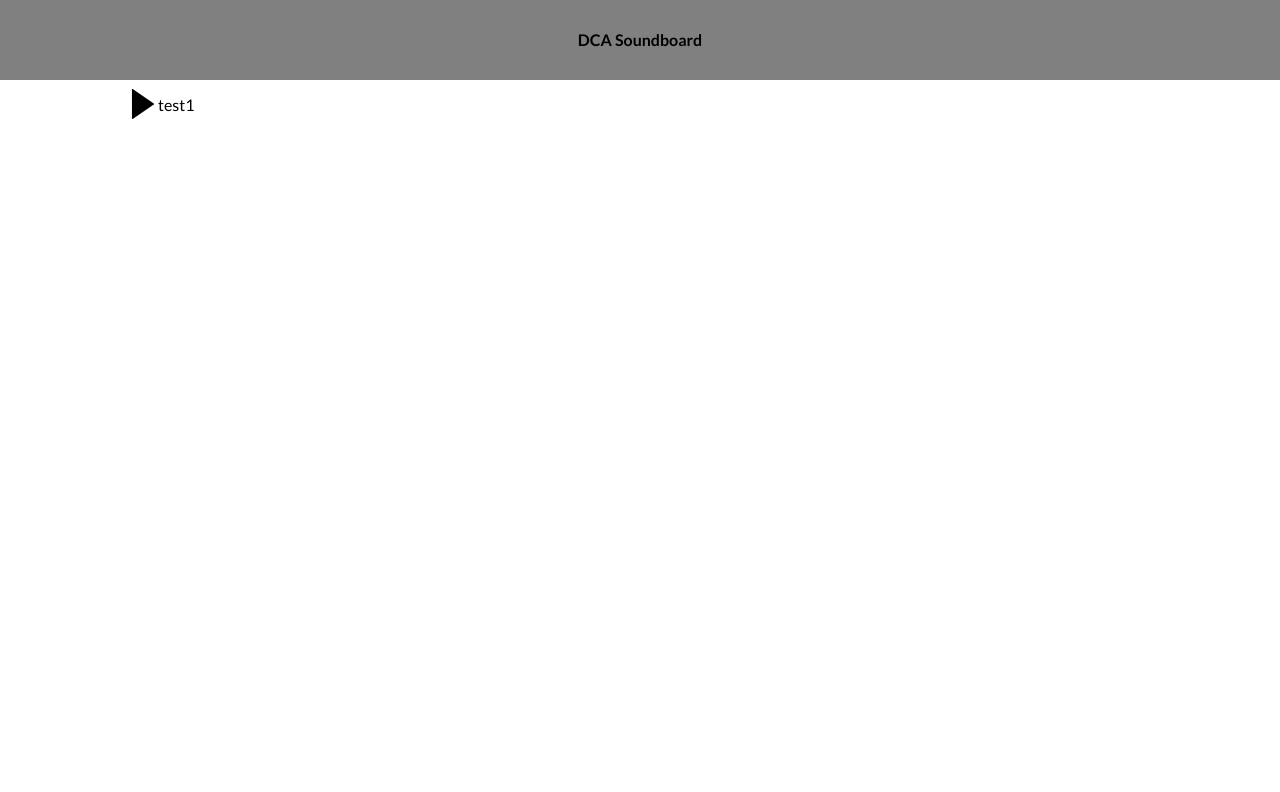
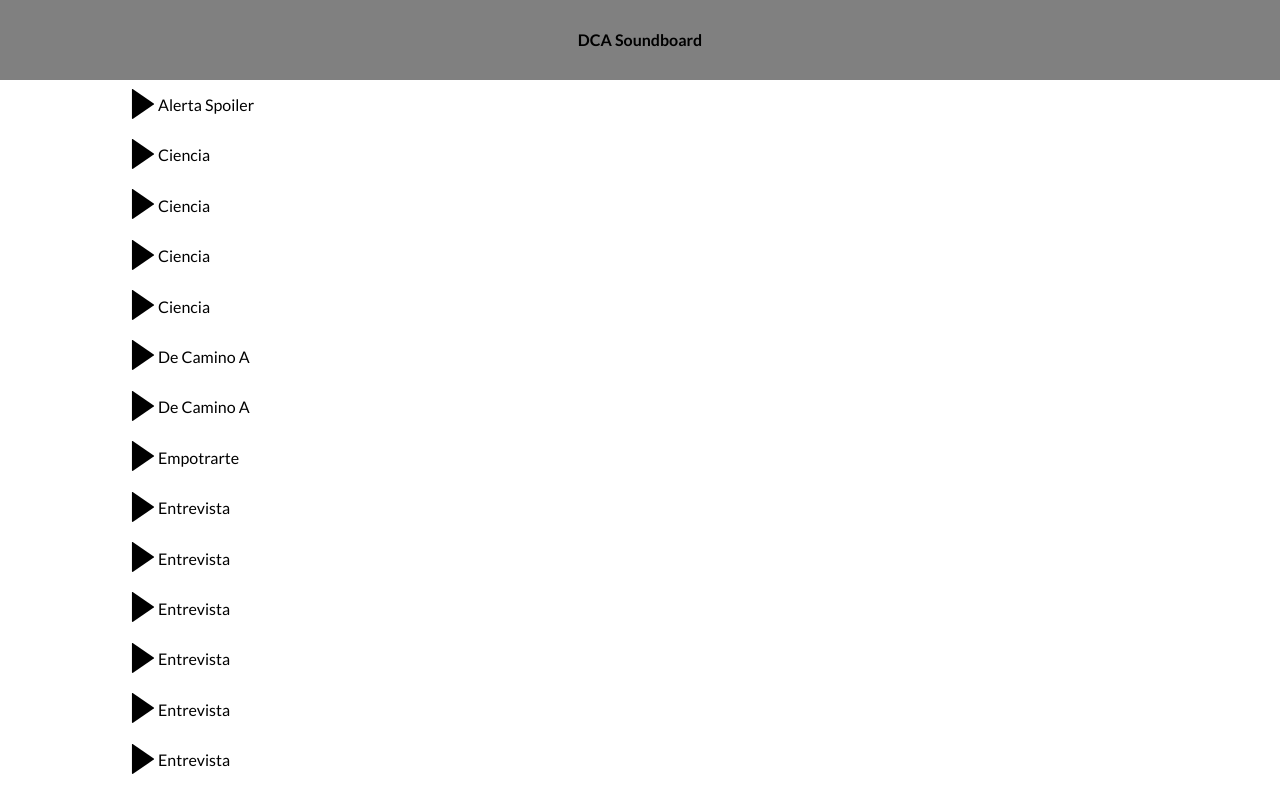
Before and after one commit to fernandopulsa/dca-soundboard, an Angular app: page / in a window 1280 px wide. Shown: the top 792 px of the page. Built offline with nearby package versions, Linux system fonts and the light colour scheme.

Commit message:
Start to create JSON with the audios

```diff
--- a/src/app/soundboard/audio-db.service.ts
+++ b/src/app/soundboard/audio-db.service.ts
@@ -8,7 +8,189 @@ import { AudioElement } from './audio.model';
 export class AudioDbService {
 
   private audios:AudioElement[] = [
-    new AudioElement('test1', '/assets/audios/musqueta_J_1.wav')
+    new AudioElement(
+      'Alerta Spoiler',
+      '/assets/audios/alerta-spoiler.wav',
+      'spoiler',
+      'group',
+      '01'
+    ),
+    new AudioElement(
+      'Ciencia',
+      '/assets/audios/ciencia_C_1.wav',
+      'ciencia',
+      'Carlos',
+      '01'
+    ),
+    new AudioElement(
+      'Ciencia',
+      '/assets/audios/ciencia_CFJ_1.wav',
+      'ciencia',
+      'group',
+      '01'
+    ),
+    new AudioElement(
+      'Ciencia',
+      '/assets/audios/ciencia_F_1.wav',
+      'ciencia',
+      'Fer',
+      '01'
+    ),
+    new AudioElement(
+      'Ciencia',
+      '/assets/audios/ciencia_J_1.wav',
+      'ciencia',
+      'Jordi',
+      '01'
+    ),
+    new AudioElement(
+      'De Camino A',
+      '/assets/audios/decaminoa_C_1.wav',
+      'De Camino A',
+      'Carlos',
+      '01'
+    ),
+    new AudioElement(
+      'De Camino A',
+      '/assets/audios/decaminoa_CFJ_1.wav',
+      'De Camino A',
+      'group',
+      '01'
+    ),
+    new AudioElement(
+      'Empotrarte',
+      '/assets/audios/emprotarte.wav',
+      'Empotrarte',
+      'Jordi',
+      '01'
+    ),
+    new AudioElement(
+      'Entrevista',
+      '/assets/audios/entrevista_C_1.wav',
+      'Entrevista',
+      'Carlos',
+      '01'
+    ),
+    new AudioElement(
+      'Entrevista',
+      '/assets/audios/entrevista_C_2.wav',
+      'Entrevista',
+      'Carlos',
+      '02'
+    ),
+    new AudioElement(
+      'Entrevista',
+      '/assets/audios/entrevista_F_1.wav',
+      'Entrevista',
+      'Fer',
+      '01'
+    ),
+    new AudioElement(
+      'Entrevista',
+      '/assets/audios/entrevista_F_2.wav',
+      'Entrevista',
+      'Fer',
+      '02'
+    ),
+    new AudioElement(
+      'Entrevista',
+      '/assets/audios/entrevista_F_3.wav',
+      'Entrevista',
+      'Fer',
+      '03'
+    ),
+    new AudioElement(
+      'Entrevista',
+      '/assets/audios/entrevista_J_1.wav',
+      'Entrevista',
+      'Jordi',
+      '01'
+    ),
+    new AudioElement(
+      'Entrevista',
+      '/assets/audios/entrevista_J_2.wav',
+      'Entrevista',
+      'Jordi',
+      '02'
+    ),
+    new AudioElement(
+      'Entrevista',
+      '/assets/audios/entrevista_J_3.wav',
+      'Entrevista',
+      'Jordi',
+      '03'
+    ),
+    new AudioElement(
+      'El Filmmm',
+      '/assets/audios/filmmm_J_1.wav',
+      'peliculas',
+      'Jordi',
+      '03'
+    ),
+    new AudioElement(
+      'Future is now',
+      '/assets/audios/futurenow_C_1.wav',
+      'futurenow',
+      'Carlos',
+      '01'
+    ),
+    new AudioElement(
+      'Future is now',
+      '/assets/audios/futurenow_C_2-wei.wav',
+      'futurenow',
+      'Carlos',
+      '02'
+    ),
+    new AudioElement(
+      'Future is now',
+      '/assets/audios/futurenow_F_1.wav',
+      'futurenow',
+      'Fer',
+      '01'
+    ),
+    new AudioElement(
+      'Future is now',
+      '/assets/audios/futurenow_J_1.wav',
+      'futurenow',
+      'Jordi',
+      '01'
+    ),
+    new AudioElement(
+      'Future is now',
+      '/assets/audios/futurenow_J_2.wav',
+      'futurenow',
+      'Jordi',
+      '02'
+    ),
+    new AudioElement(
+      'La seccion',
+      '/assets/audios/la_seccion.wav',
+      'La seccion',
+      'Fer',
+      '01'
+    ),
+    new AudioElement(
+      'Le llamariamos Bukake',
+      '/assets/audios/le_llamariamos_bukake.wav',
+      'bukake',
+      'Jordi',
+      '01'
+    ),
+    new AudioElement(
+      'El Filmmm',
+      '/assets/audios/lefilme_F_1.wav',
+      'peliculas',
+      'Fer',
+      '01'
+    ),
+    new AudioElement(
+      'Lo Recomiendo',
+      '/assets/audios/lo_recomiendo.wav',
+      'Lo recomiendo',
+      'Fer',
+      '01'
+    ),
+
   ];
 
   constructor() { }
@@ -17,6 +199,4 @@ export class AudioDbService {
     return this.audios;
   }
 
-
-
 }
--- a/src/app/soundboard/audio.model.ts
+++ b/src/app/soundboard/audio.model.ts
@@ -3,11 +3,14 @@ export class AudioElement {
     constructor(
         public name: string,
         public url: string,
-        // public section: string,
-        // public voice: string,
-        // public take: string,
+        public section: string,
+        public voice: string,
+        public take: string,
     ) {
         this.name = name;
         this.url = url;
+        this.section = section;
+        this.voice = voice;
+        this.take = take;
     }
 }
```
Also changed, not shown: 1 other file (tests, documents, lock files or other folders).
